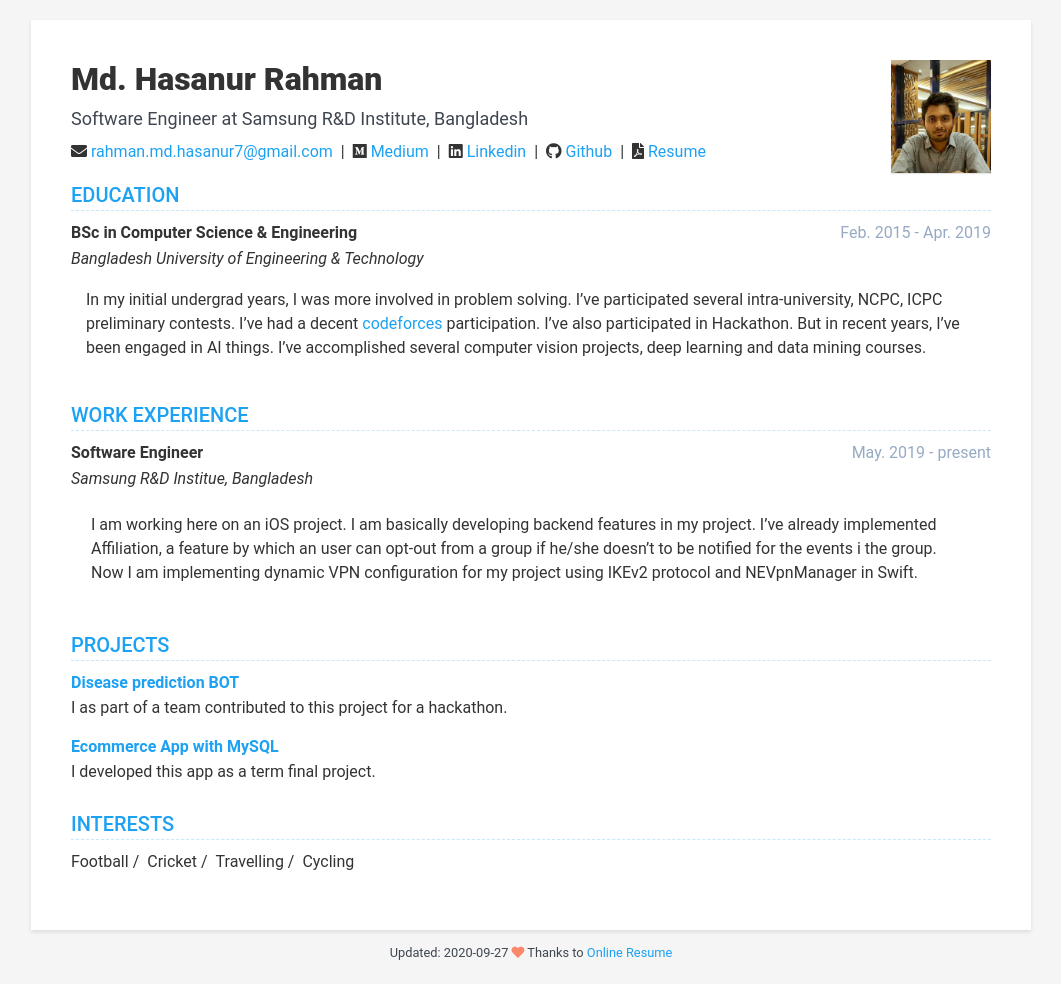
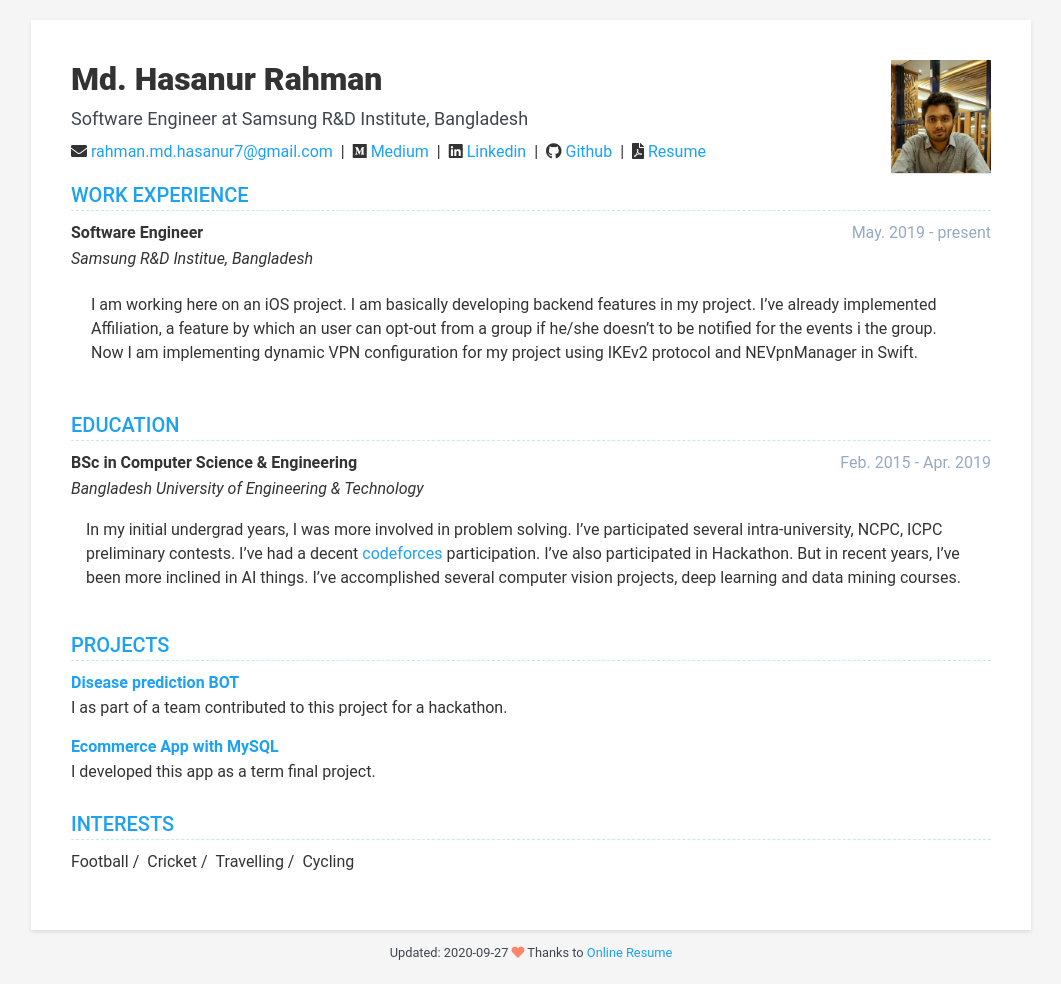
Before and after one commit to umma-salma/hasanur-rahman.github.io, a Jekyll site: the page built from index.html, in a window 1280 px wide. Shown: the whole page, without its empty margins (109-1170 px from the left). Built offline with Jekyll 4.4.1, drawn with Linux system fonts in a browser that asks for light colours; nearby versions of some CDN libraries.

Commit message:
updated order
Signed-off-by: Md. Hasanur Rahman <hasanurrahman690@gmail.com>

```diff
--- a/_data/data.yml
+++ b/_data/data.yml
@@ -65,7 +65,7 @@ education:
       details: |
         In my initial undergrad years, I was more involved in problem solving. I've participated several intra-university, NCPC, ICPC preliminary
         contests. I've had a decent <a href="https://codeforces.com/profile/mHr029">codeforces</a> participation. I've also participated in Hackathon.
-        But in recent years, I've been engaged in AI things. I've accomplished several computer vision projects, deep learning and data mining
+        But in recent years, I've been more inclined in AI things. I've accomplished several computer vision projects, deep learning and data mining
         courses.
 
 experiences:
--- a/index.html
+++ b/index.html
@@ -9,8 +9,8 @@ layout: default
 <div class="wrapper">
 
     {% include header.html%}
+    {% include experiences.html %}
     {% include education.html %}
-    {% include experiences.html %}
     {% include projects.html %}
     <!--{% include profile.html %}
     {% include skills.html %}
```
